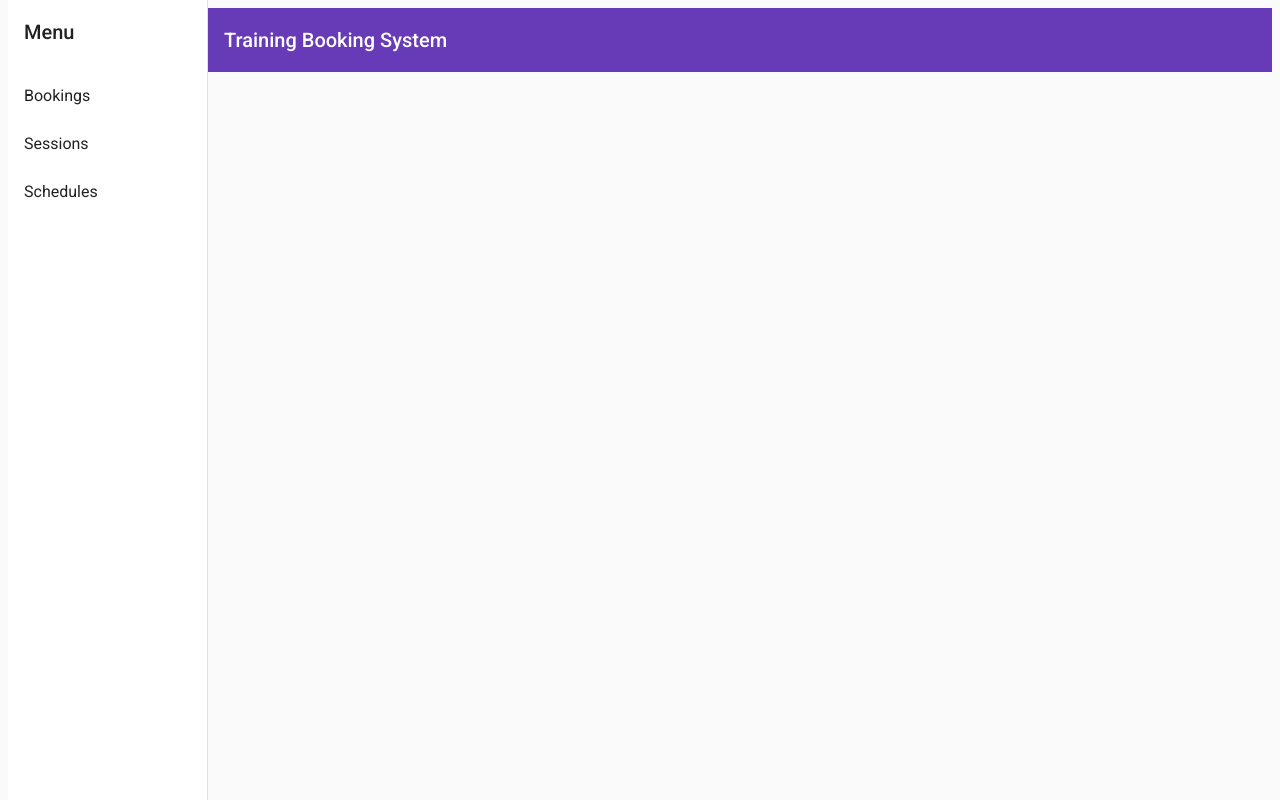
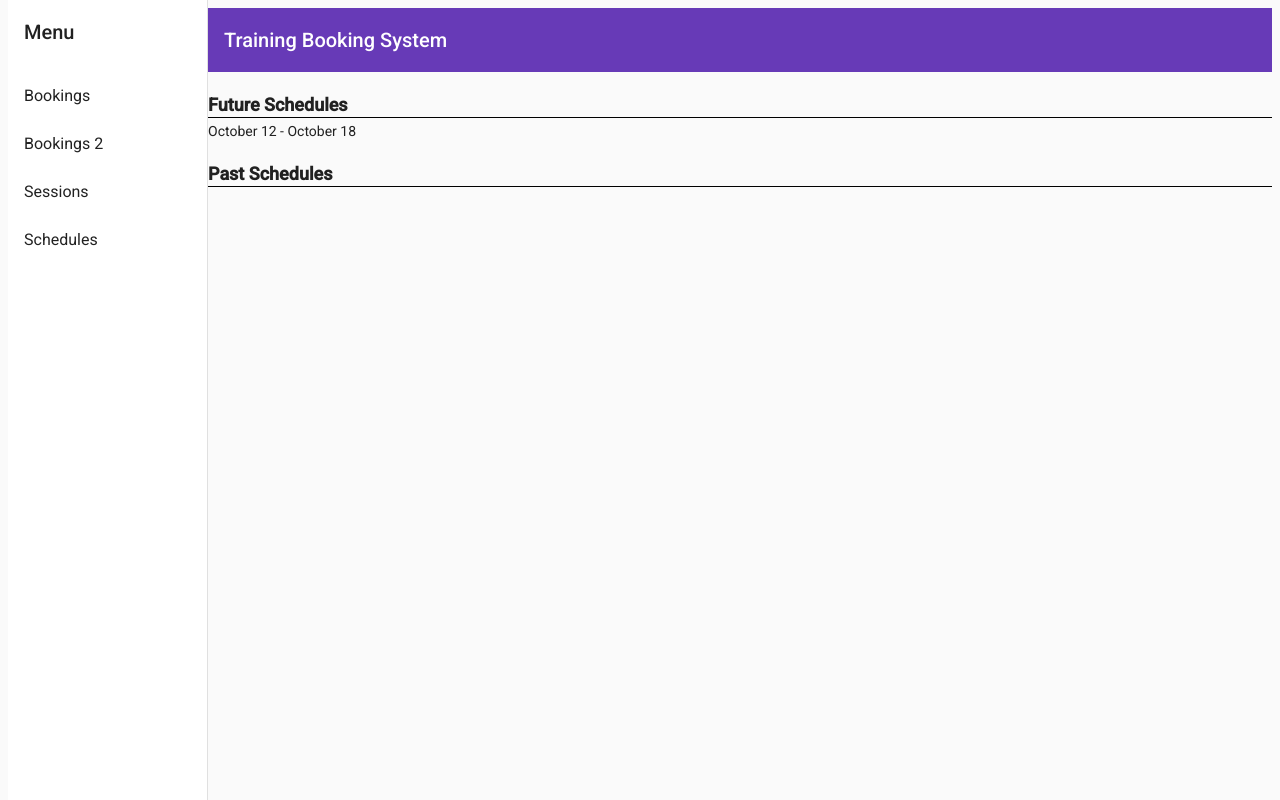
Before and after one commit to rob-chambers/tbs, an Angular app in the folder client/: page / in a window 1280 px wide. Built offline with nearby package versions, Linux system fonts and the light colour scheme.

Commit message:
Added draft booking component

```diff
--- a/client/src/app/app-routing.module.ts
+++ b/client/src/app/app-routing.module.ts
@@ -1,10 +1,13 @@
 import { NgModule } from '@angular/core';
 import { Routes, RouterModule } from '@angular/router';
+import { CommonModule } from '@angular/common';
 import { SessionComponent } from './session/session.component';
 import { SessionListComponent } from './session-list/session-list.component';
 import { ScheduleComponent } from './schedule/schedule.component';
+import { BookingsComponent } from './bookings/bookings.component';
 
 const routes: Routes = [
+  { path: '', component: BookingsComponent },
   { path: 'bookings', component: SessionComponent },
   { path: 'sessions', component: SessionListComponent },
   { path: 'schedules', component: ScheduleComponent }
@@ -12,6 +15,6 @@ const routes: Routes = [
 
 @NgModule({
   imports: [RouterModule.forRoot(routes)],
-  exports: [RouterModule]
+  exports: [RouterModule, CommonModule]
 })
 export class AppRoutingModule { }
--- a/client/src/app/app.module.ts
+++ b/client/src/app/app.module.ts
@@ -14,6 +14,7 @@ import { SessionComponent } from './session/session.component';
 import { ScheduleComponent } from './schedule/schedule.component';
 import { SessionListComponent } from './session-list/session-list.component';
 import { CommonModule } from '@angular/common';
+import { BookingsComponent } from './bookings/bookings.component';
 
 @NgModule({
   declarations: [
@@ -21,7 +22,8 @@ import { CommonModule } from '@angular/common';
     SessionComponent,
     SessionListComponent,
     ScheduleComponent,
-    MainNavComponent
+    MainNavComponent,
+    BookingsComponent
   ],
   imports: [
     BrowserModule,
--- /dev/null
+++ b/client/src/app/bookings/bookings.component.html
@@ -0,0 +1,4 @@
+<div class="header">Future Schedules</div>
+{{schedule.startDate | date:'MMMM d'}} - {{schedule.endDate | date:'MMMM d'}}
+
+<div class="header">Past Schedules</div>
--- /dev/null
+++ b/client/src/app/bookings/bookings.component.scss
@@ -0,0 +1,7 @@
+.header {
+  margin: 3px 0px;
+  border-bottom: 1px solid black;
+  padding: 20px 0px 2px 0px;
+  font-size: large;
+  font-weight: bold;
+}
--- /dev/null
+++ b/client/src/app/bookings/bookings.component.ts
@@ -0,0 +1,20 @@
+import { Component, OnInit } from '@angular/core';
+import { Schedule } from '../schedule/schedule.component';
+
+@Component({
+  selector: 'app-bookings',
+  templateUrl: './bookings.component.html',
+  styleUrls: ['./bookings.component.scss']
+})
+export class BookingsComponent implements OnInit {
+
+  private schedule: Schedule;
+
+  constructor() {
+    this.schedule = new Schedule(new Date(2020, 9, 12), new Date(2020, 9, 18));
+  }
+
+  ngOnInit(): void {
+  }
+
+}
--- a/client/src/app/main-nav/main-nav.component.html
+++ b/client/src/app/main-nav/main-nav.component.html
@@ -5,7 +5,8 @@
                [opened]="(isHandset$ | async) === false">
     <mat-toolbar>Menu</mat-toolbar>
     <mat-nav-list>
-      <a routerLink="/bookings" routerLinkActive="active" mat-list-item>Bookings</a>
+      <a routerLink="/" routerLinkActive="active" mat-list-item>Bookings</a>
+      <a routerLink="/bookings" routerLinkActive="active" mat-list-item>Bookings 2</a>
       <a routerLink="/sessions" routerLinkActive="active" mat-list-item>Sessions</a>
       <a routerLink="/schedules" routerLinkActive="active" mat-list-item>Schedules</a>
     </mat-nav-list>
```
Also changed, not shown: 1 other file (tests, documents, lock files or other folders).
